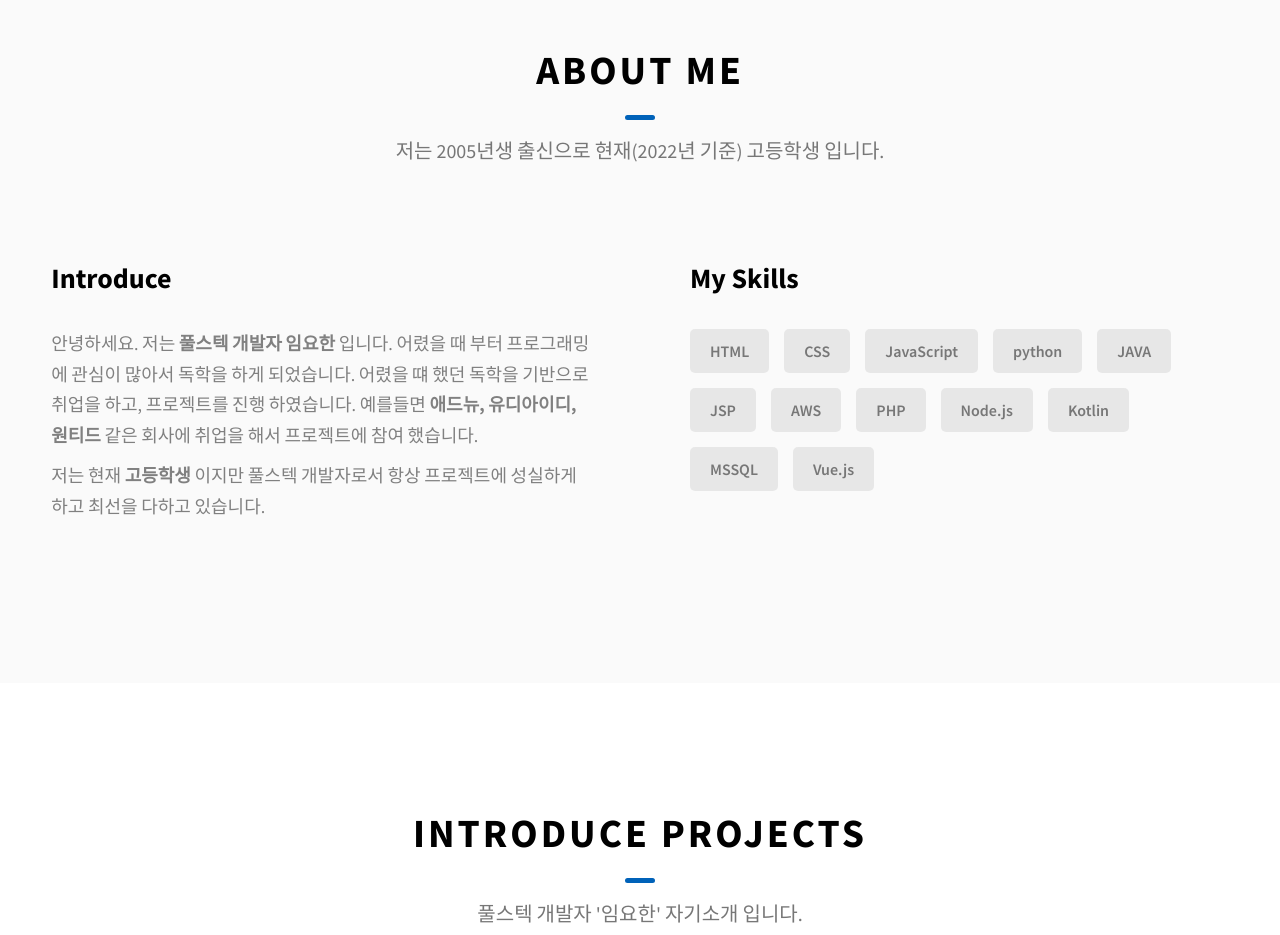
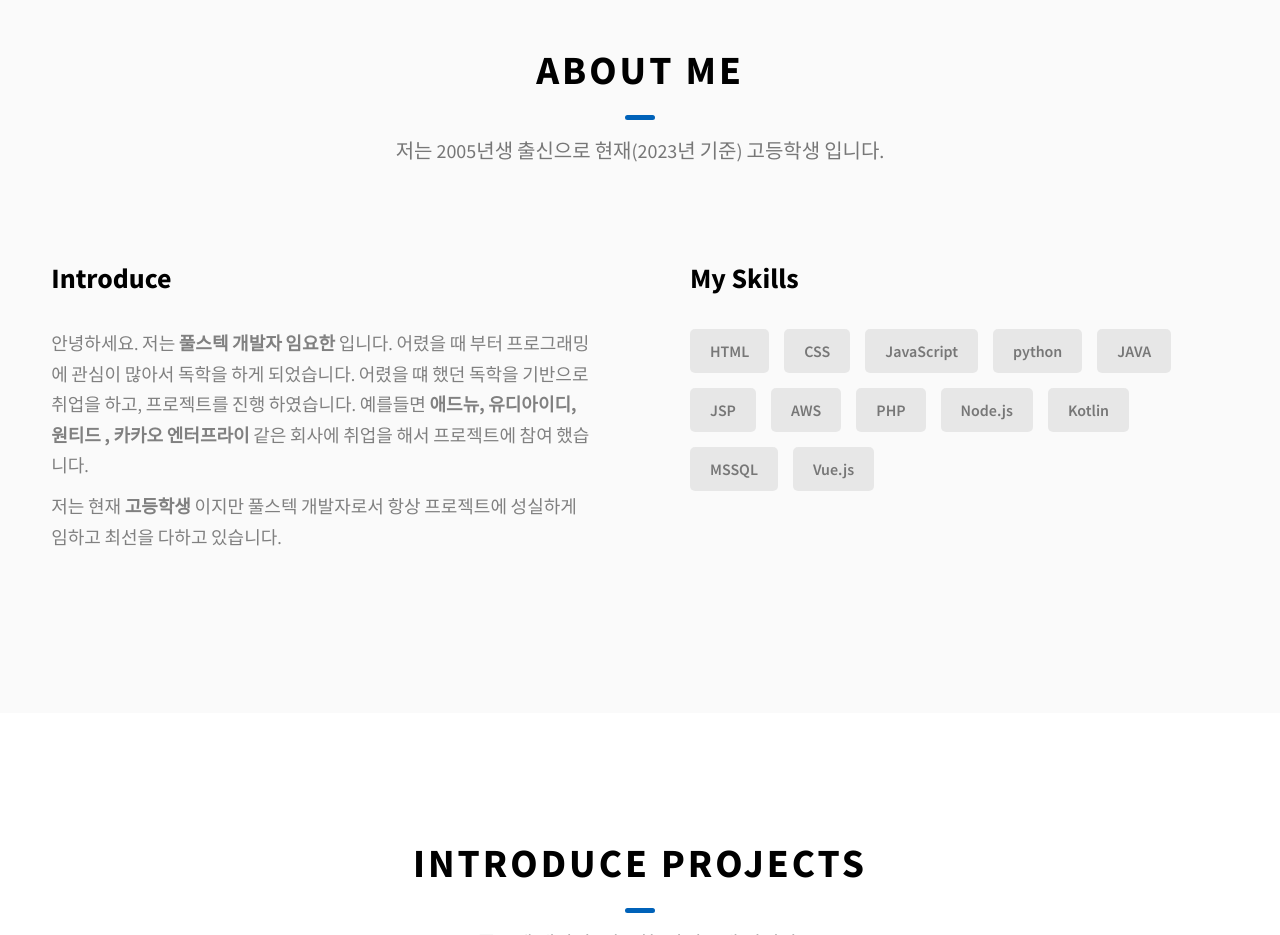
Before and after one commit to limyohun/limportfolio, a website: page index.html in a window 1280 px wide. Shown: the part 880-1815 px from the top of the page. Drawn offline with Linux system fonts and the light colour scheme.

Commit message:
Update index.html

```diff
--- a/index.html
+++ b/index.html
@@ -143,7 +143,7 @@
         <h2 class="heading heading-sec heading-sec__mb-med">
           <span class="heading-sec__main">About Me</span>
           <span class="heading-sec__sub">
-            저는 2005년생 출신으로 현재(2022년 기준) 고등학생 입니다.
+            저는 2005년생 출신으로 현재(2023년 기준) 고등학생 입니다.
           </span>
         </h2>
         <div class="about__content">
@@ -156,13 +156,13 @@
                입니다. 어렸을 때 부터 프로그래밍에 관심이 많아서
                독학을 하게 되었습니다. 어렸을 떄 했던 독학을 기반으로
                취업을 하고, 프로젝트를 진행 하였습니다. 예를들면
-                <strong> 애드뉴, 유디아이디, 원티드 </strong>
+                <strong> 애드뉴, 유디아이디, 원티드 , 카카오 엔터프라이 </strong>
                  같은 회사에 취업을 해서 프로젝트에 참여 했습니다.
               </p>
               <p class="about__content-details-para">
                 저는 현재
                 <strong> 고등학생 </strong> 이지만 풀스텍
-                개발자로서 항상 프로젝트에 성실하게 하고 최선을 다하고 있습니다.
+                개발자로서 항상 프로젝트에 성실하게 임하고 최선을 다하고 있습니다.
 
               </p>
             </div>
```
